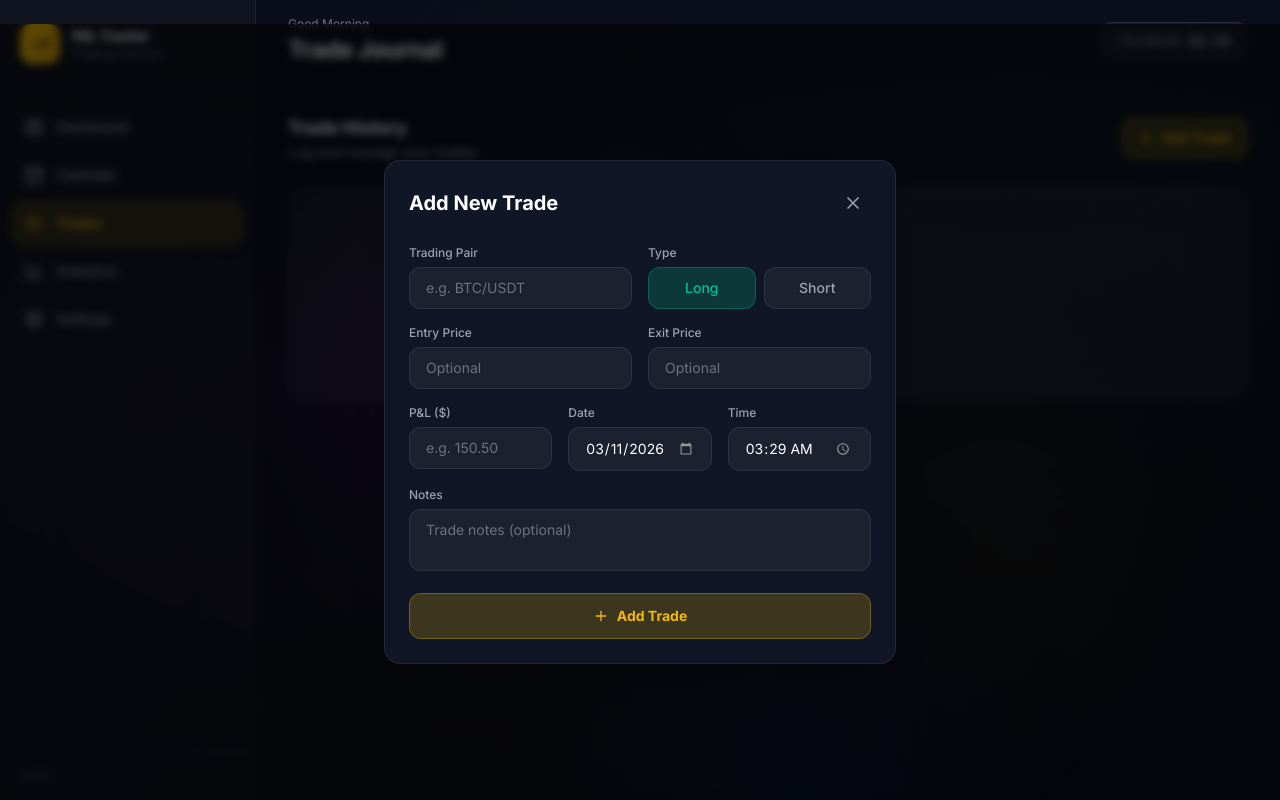
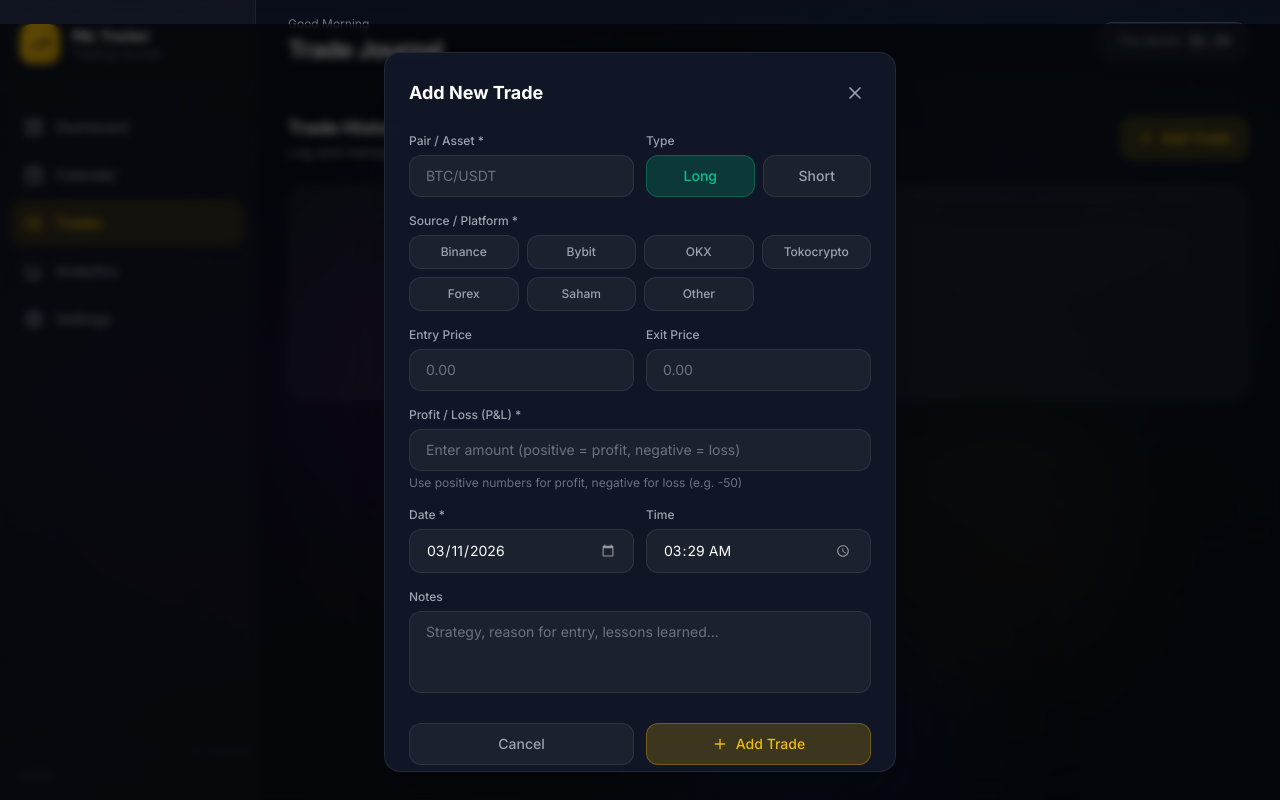
Before and after one commit to harismanciripto111/trading-pnl-tracker, a React (Vite) app: page /trades in a window 1280 px wide. Both pictures are taken after a click on the button "Add Trade". Built offline with nearby package versions, Linux system fonts and the light colour scheme; the HTML template or start-up script is replaced by a standard one.

Commit message:
feat: add Source/Platform dropdown to TradeForm

```diff
--- a/src/components/trade/TradeForm.jsx
+++ b/src/components/trade/TradeForm.jsx
@@ -2,6 +2,16 @@ import { useState, useEffect } from 'react';
 import { motion, AnimatePresence } from 'framer-motion';
 import { X, Plus, Save } from 'lucide-react';
 import { useTradeStore } from '../../stores/useTradeStore';
+
+const SOURCE_OPTIONS = [
+  'Binance',
+  'Bybit',
+  'OKX',
+  'Tokocrypto',
+  'Forex',
+  'Saham',
+  'Other',
+];
 
 const defaultForm = {
   pair: '',
@@ -9,6 +19,8 @@ const defaultForm = {
   entryPrice: '',
   exitPrice: '',
   pnl: '',
+  source: '',
+  customSource: '',
   date: new Date().toISOString().split('T')[0],
   time: new Date().toTimeString().slice(0, 5),
   notes: '',
@@ -21,12 +33,16 @@ export default function TradeForm({ editTrade = null, onClose }) {
 
   useEffect(() => {
     if (editTrade) {
+      // Check if source matches a preset option
+      const isPreset = SOURCE_OPTIONS.includes(editTrade.source);
       setForm({
         pair: editTrade.pair || '',
         type: editTrade.type || 'long',
         entryPrice: editTrade.entryPrice?.toString() || '',
         exitPrice: editTrade.exitPrice?.toString() || '',
         pnl: editTrade.pnl?.toString() || '',
+        source: isPreset ? editTrade.source : (editTrade.source ? 'Other' : ''),
+        customSource: isPreset ? '' : (editTrade.source || ''),
         date: editTrade.date || new Date().toISOString().split('T')[0],
         time: editTrade.time || '00:00',
         notes: editTrade.notes || '',
@@ -39,6 +55,8 @@ export default function TradeForm({ editTrade = null, onClose }) {
     if (!form.pair.trim()) errs.pair = 'Trading pair is required';
     if (!form.pnl || isNaN(Number(form.pnl))) errs.pnl = 'Valid P&L amount is required';
     if (!form.date) errs.date = 'Date is required';
+    if (!form.source) errs.source = 'Source/Platform is required';
+    if (form.source === 'Other' && !form.customSource.trim()) errs.customSource = 'Please specify the source';
     setErrors(errs);
     return Object.keys(errs).length === 0;
   };
@@ -53,6 +71,7 @@ export default function TradeForm({ editTrade = null, onClose }) {
       entryPrice: form.entryPrice ? Number(form.entryPrice) : null,
       exitPrice: form.exitPrice ? Number(form.exitPrice) : null,
       pnl: Number(form.pnl),
+      source: form.source === 'Other' ? form.customSource.trim() : form.source,
       date: form.date,
       time: form.time,
       notes: form.notes.trim(),
@@ -94,49 +113,56 @@ export default function TradeForm({ editTrade = null, onClose }) {
           exit={{ opacity: 0, scale: 0.9, y: 20 }}
           transition={{ type: 'spring', stiffness: 300, damping: 25 }}
           onClick={(e) => e.stopPropagation()}
-          className="w-full max-w-lg bg-[#111827]/95 backdrop-blur-xl border border-white/[0.08] rounded-2xl p-6 shadow-2xl"
+          className="w-full max-w-lg bg-[#111827]/95 backdrop-blur-xl border border-white/[0.08] rounded-2xl p-6 shadow-2xl max-h-[90vh] overflow-y-auto"
         >
           {/* Header */}
           <div className="flex items-center justify-between mb-6">
-            <h2 className="text-xl font-bold text-white">
+            <h3 className="text-lg font-bold text-white">
               {editTrade ? 'Edit Trade' : 'Add New Trade'}
-            </h2>
+            </h3>
             <button
               onClick={onClose}
-              className="p-2 rounded-xl hover:bg-white/10 transition-colors"
+              className="p-1.5 rounded-lg hover:bg-white/10 text-gray-400 hover:text-white transition-colors"
             >
-              <X className="w-5 h-5 text-gray-400" />
+              <X className="w-5 h-5" />
             </button>
           </div>
 
           <form onSubmit={handleSubmit} className="space-y-4">
             {/* Row 1: Pair + Type */}
-            <div className="grid grid-cols-2 gap-4">
+            <div className="grid grid-cols-2 gap-3">
               <div>
-                <label className="block text-xs font-medium text-gray-400 mb-1.5">Trading Pair</label>
+                <label className="block text-xs font-medium text-gray-400 mb-1.5">
+                  Pair / Asset *
+                </label>
                 <input
                   type="text"
-                  placeholder="e.g. BTC/USDT"
                   value={form.pair}
                   onChange={(e) => handleChange('pair', e.target.value)}
+                  placeholder="BTC/USDT"
                   className={inputClass('pair')}
                 />
-                {errors.pair && <p className="text-ruby text-xs mt-1">{errors.pair}</p>}
+                {errors.pair && (
+                  <p className="text-ruby text-xs mt-1">{errors.pair}</p>
+                )}
               </div>
+
               <div>
-                <label className="block text-xs font-medium text-gray-400 mb-1.5">Type</label>
+                <label className="block text-xs font-medium text-gray-400 mb-1.5">
+                  Type
+                </label>
                 <div className="flex gap-2">
                   {['long', 'short'].map((t) => (
                     <button
                       key={t}
                       type="button"
                       onClick={() => handleChange('type', t)}
-                      className={`flex-1 py-2.5 rounded-xl text-sm font-medium transition-all ${
+                      className={`flex-1 py-2.5 rounded-xl text-sm font-medium border transition-all ${
                         form.type === t
                           ? t === 'long'
-                            ? 'bg-emerald/20 text-emerald border border-emerald/30'
-                            : 'bg-ruby/20 text-ruby border border-ruby/30'
-                          : 'bg-white/[0.05] text-gray-400 border border-white/[0.08] hover:bg-white/10'
+                            ? 'bg-emerald/20 border-emerald/30 text-emerald'
+                            : 'bg-ruby/20 border-ruby/30 text-ruby'
+                          : 'bg-white/[0.05] border-white/[0.08] text-gray-400 hover:bg-white/[0.08]'
                       }`}
                     >
                       {t.charAt(0).toUpperCase() + t.slice(1)}
@@ -146,58 +172,120 @@ export default function TradeForm({ editTrade = null, onClose }) {
               </div>
             </div>
 
-            {/* Row 2: Entry + Exit Price */}
-            <div className="grid grid-cols-2 gap-4">
+            {/* Row 2: Source/Platform */}
             <div>
-                <label className="block text-xs font-medium text-gray-400 mb-1.5">Entry Price</label>
+              <label className="block text-xs font-medium text-gray-400 mb-1.5">
+                Source / Platform *
+              </label>
+              <div className="grid grid-cols-4 gap-2">
+                {SOURCE_OPTIONS.map((src) => (
+                  <button
+                    key={src}
+                    type="button"
+                    onClick={() => {
+                      handleChange('source', src);
+                      if (src !== 'Other') handleChange('customSource', '');
+                    }}
+                    className={`py-2 rounded-xl text-xs font-medium border transition-all ${
+                      form.source === src
+                        ? 'bg-gold/20 border-gold/30 text-gold'
+                        : 'bg-white/[0.05] border-white/[0.08] text-gray-400 hover:bg-white/[0.08]'
+                    }`}
+                  >
+                    {src}
+                  </button>
+                ))}
+              </div>
+              {errors.source && (
+                <p className="text-ruby text-xs mt-1">{errors.source}</p>
+              )}
+              {form.source === 'Other' && (
+                <input
+                  type="text"
+                  value={form.customSource}
+                  onChange={(e) => handleChange('customSource', e.target.value)}
+                  placeholder="Enter platform name..."
+                  className={`${inputClass('customSource')} mt-2`}
+                />
+              )}
+              {errors.customSource && (
+                <p className="text-ruby text-xs mt-1">{errors.customSource}</p>
+              )}
+            </div>
+
+            {/* Row 3: Entry & Exit Price */}
+            <div className="grid grid-cols-2 gap-3">
+              <div>
+                <label className="block text-xs font-medium text-gray-400 mb-1.5">
+                  Entry Price
+                </label>
                 <input
                   type="number"
                   step="any"
-                  placeholder="Optional"
                   value={form.entryPrice}
                   onChange={(e) => handleChange('entryPrice', e.target.value)}
+                  placeholder="0.00"
                   className={inputClass('entryPrice')}
                 />
               </div>
+
               <div>
-                <label className="block text-xs font-medium text-gray-400 mb-1.5">Exit Price</label>
+                <label className="block text-xs font-medium text-gray-400 mb-1.5">
+                  Exit Price
+                </label>
                 <input
                   type="number"
                   step="any"
-                  placeholder="Optional"
                   value={form.exitPrice}
                   onChange={(e) => handleChange('exitPrice', e.target.value)}
+                  placeholder="0.00"
                   className={inputClass('exitPrice')}
                 />
               </div>
             </div>
 
-            {/* Row 3: P&L + Date + Time */}
-            <div className="grid grid-cols-3 gap-4">
+            {/* Row 4: P&L */}
             <div>
-                <label className="block text-xs font-medium text-gray-400 mb-1.5">P&L ($)</label>
+              <label className="block text-xs font-medium text-gray-400 mb-1.5">
+                Profit / Loss (P&L) *
+              </label>
               <input
                 type="number"
                 step="any"
-                  placeholder="e.g. 150.50"
                 value={form.pnl}
                 onChange={(e) => handleChange('pnl', e.target.value)}
+                placeholder="Enter amount (positive = profit, negative = loss)"
                 className={inputClass('pnl')}
               />
-                {errors.pnl && <p className="text-ruby text-xs mt-1">{errors.pnl}</p>}
+              {errors.pnl && (
+                <p className="text-ruby text-xs mt-1">{errors.pnl}</p>
+              )}
+              <p className="text-xs text-gray-500 mt-1">
+                Use positive numbers for profit, negative for loss (e.g. -50)
+              </p>
             </div>
+
+            {/* Row 5: Date & Time */}
+            <div className="grid grid-cols-2 gap-3">
               <div>
-                <label className="block text-xs font-medium text-gray-400 mb-1.5">Date</label>
+                <label className="block text-xs font-medium text-gray-400 mb-1.5">
+                  Date *
+                </label>
                 <input
                   type="date"
                   value={form.date}
                   onChange={(e) => handleChange('date', e.target.value)}
                   className={inputClass('date')}
                 />
-                {errors.date && <p className="text-ruby text-xs mt-1">{errors.date}</p>}
+                {errors.date && (
+                  <p className="text-ruby text-xs mt-1">{errors.date}</p>
+                )}
               </div>
+
               <div>
-                <label className="block text-xs font-medium text-gray-400 mb-1.5">Time</label>
+                <label className="block text-xs font-medium text-gray-400 mb-1.5">
+                  Time
+                </label>
                 <input
                   type="time"
                   value={form.time}
@@ -207,29 +295,44 @@ export default function TradeForm({ editTrade = null, onClose }) {
               </div>
             </div>
 
-            {/* Notes */}
+            {/* Row 6: Notes */}
             <div>
-              <label className="block text-xs font-medium text-gray-400 mb-1.5">Notes</label>
+              <label className="block text-xs font-medium text-gray-400 mb-1.5">
+                Notes
+              </label>
               <textarea
-                placeholder="Trade notes (optional)"
-                rows={2}
                 value={form.notes}
                 onChange={(e) => handleChange('notes', e.target.value)}
+                placeholder="Strategy, reason for entry, lessons learned..."
+                rows={3}
                 className={`${inputClass('notes')} resize-none`}
               />
             </div>
 
             {/* Submit */}
+            <div className="flex gap-3 pt-2">
+              <button
+                type="button"
+                onClick={onClose}
+                className="flex-1 py-2.5 rounded-xl text-sm font-medium bg-white/[0.05] border border-white/[0.08] text-gray-400 hover:bg-white/[0.08] transition-all"
+              >
+                Cancel
+              </button>
               <button
                 type="submit"
-              className="w-full py-3 rounded-xl text-sm font-bold bg-gold/20 text-gold border border-gold/30 hover:bg-gold/30 transition-all flex items-center justify-center gap-2"
+                className="flex-1 py-2.5 rounded-xl text-sm font-medium bg-gold/20 border border-gold/30 text-gold hover:bg-gold/30 transition-all flex items-center justify-center gap-2"
               >
                 {editTrade ? (
-                <><Save className="w-4 h-4" /> Update Trade</>
+                  <>
+                    <Save className="w-4 h-4" /> Update Trade
+                  </>
                 ) : (
-                <><Plus className="w-4 h-4" /> Add Trade</>
+                  <>
+                    <Plus className="w-4 h-4" /> Add Trade
+                  </>
                 )}
               </button>
+            </div>
           </form>
         </motion.div>
       </motion.div>
```
Lines whose indentation alone changed are shown as unchanged.
